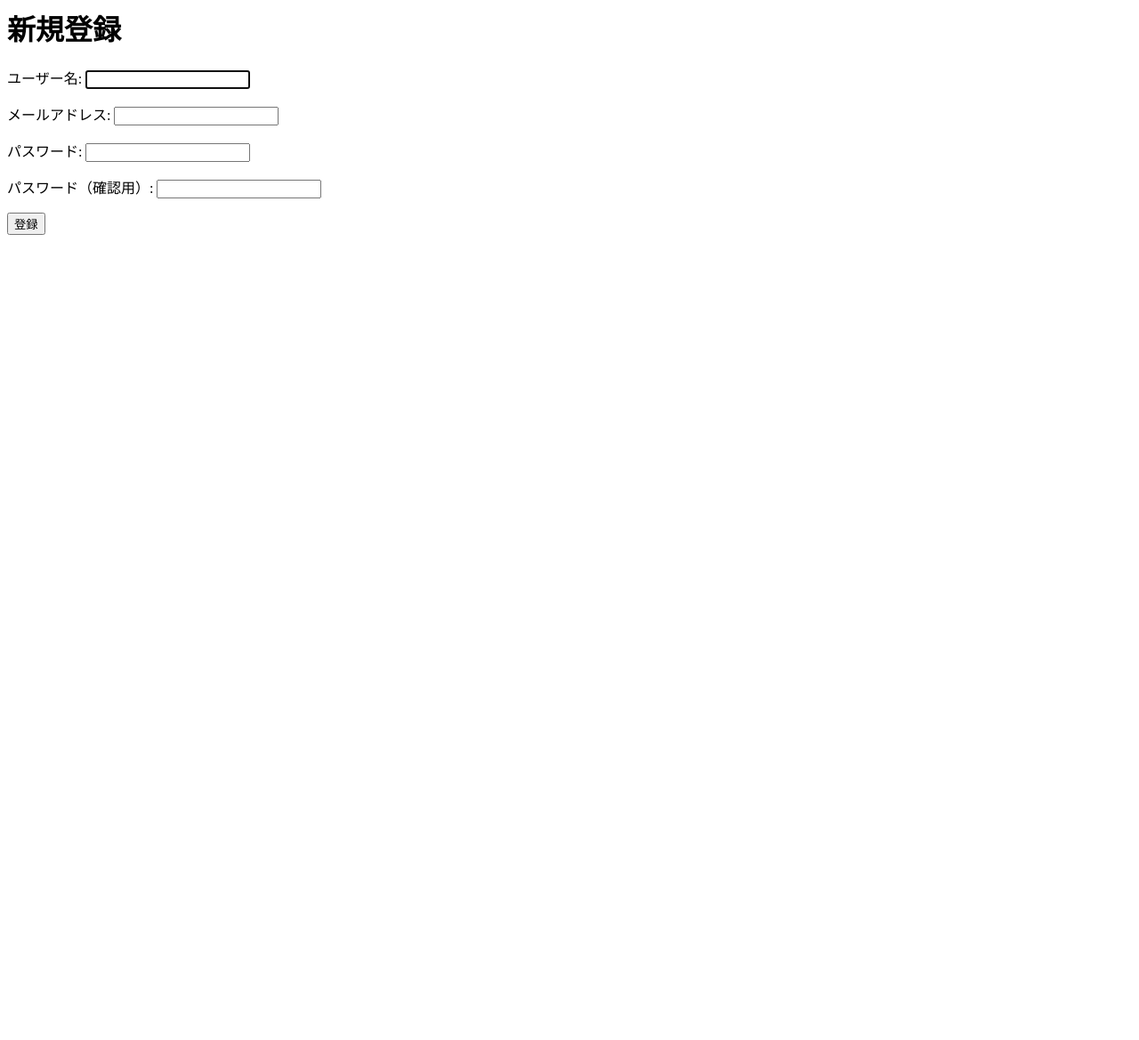
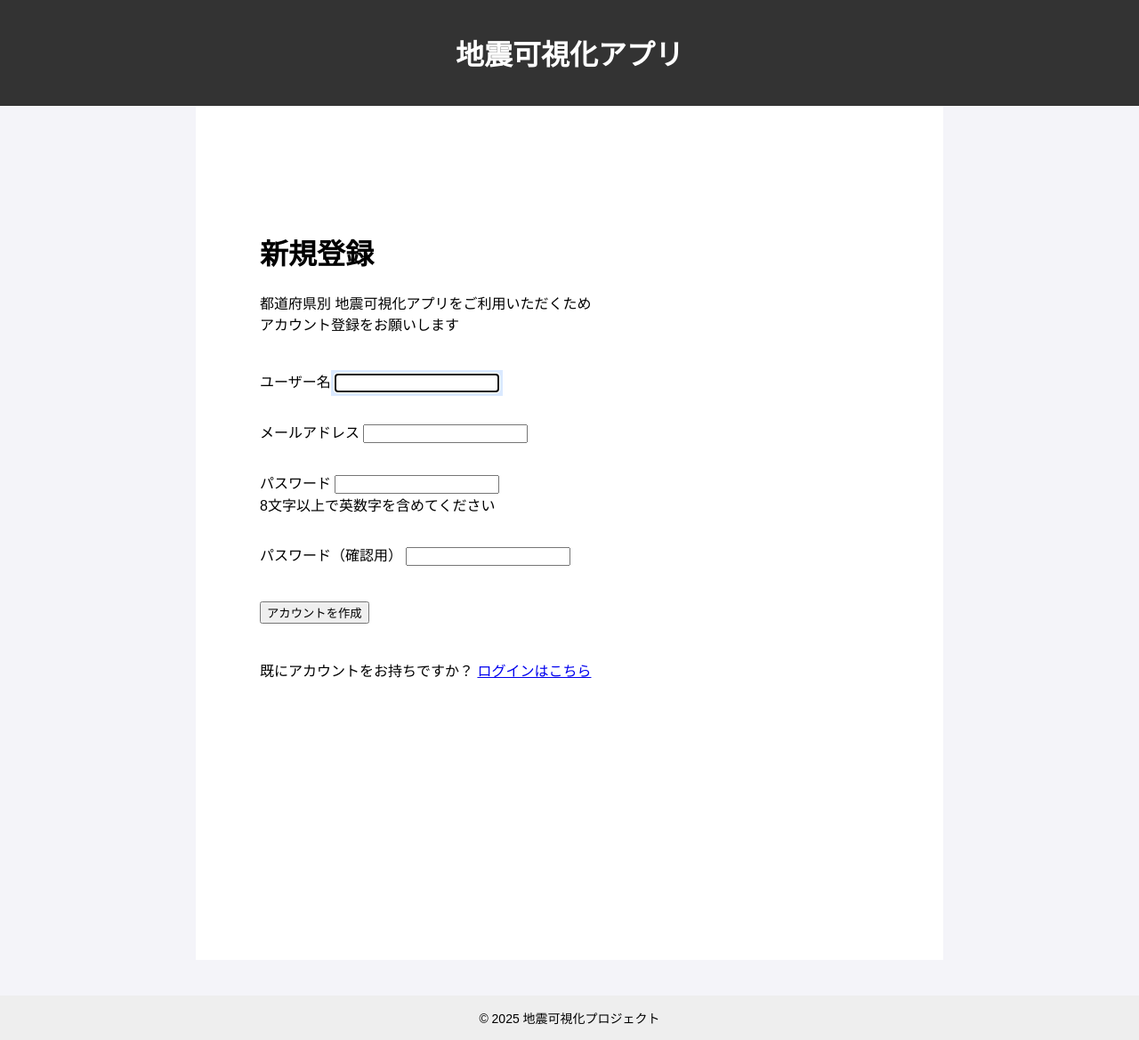
Before and after one commit to TechCat-Hello/quake_viz, a Django app: page /signup/ in a window 1280 px wide. Shown: the whole page at 89% size. Before the commit the page ends 264 px from the top, so only its background shows below. Run offline with Django 4.2, Linux system fonts and the light colour scheme; some libraries are stand-ins or nearby versions.

Commit message:
signup.htmlの装飾

```diff
--- a/quake/forms.py
+++ b/quake/forms.py
@@ -2,13 +2,22 @@ from django import forms
 from django.contrib.auth.forms import UserCreationForm
 from django.contrib.auth.models import User
 
-# ---- 新しいユーザー登録フォーム（メールアドレス付き） ----
 class CustomUserCreationForm(UserCreationForm):
-    email = forms.EmailField(required=True)
+    email = forms.EmailField(
+        required=True,
+        widget=forms.EmailInput(attrs={'class': 'form-control'})
+    )
 
     class Meta:
         model = User
         fields = ("username", "email", "password1", "password2")
+
+    def __init__(self, *args, **kwargs):
+        super().__init__(*args, **kwargs)
+        self.fields['username'].widget.attrs.update({'class': 'form-control'})
+        self.fields['password1'].widget.attrs.update({'class': 'form-control'})
+        self.fields['password2'].widget.attrs.update({'class': 'form-control'})
+
 
     def save(self, commit=True):
         user = super().save(commit=False)
@@ -17,7 +26,7 @@ class CustomUserCreationForm(UserCreationForm):
             user.save()
         return user
 
-# ---- 地震検索フォーム（既存のまま） ----
+# ---- 地震検索フォーム（余白強化） ----
 PREFECTURE_CHOICES = [
     ('', '全て'),
     ('北海道', '北海道'), ('青森県', '青森県'), ('岩手県', '岩手県'),
@@ -39,8 +48,24 @@ PREFECTURE_CHOICES = [
 ]
 
 class EarthquakeSearchForm(forms.Form):
-    start_year = forms.IntegerField(label='開始年', min_value=1900, max_value=2100)
-    end_year = forms.IntegerField(label='終了年', min_value=1900, max_value=2100)
+    start_year = forms.IntegerField(
+        label='開始年',
+        min_value=1900,
+        max_value=2100,
+        widget=forms.NumberInput(attrs={
+            'class': 'form-control mb-4',
+            'placeholder': '例: 2011'
+        })
+    )
+    end_year = forms.IntegerField(
+        label='終了年',
+        min_value=1900,
+        max_value=2100,
+        widget=forms.NumberInput(attrs={
+            'class': 'form-control mb-4',
+            'placeholder': '例: 2012'
+        })
+    )
 
     min_magnitude = forms.FloatField(
         label='最小マグニチュード',
@@ -49,7 +74,8 @@ class EarthquakeSearchForm(forms.Form):
             'min': '0.0',
             'max': '10.0',
             'step': '0.1',
-            'oninput': 'document.getElementById("min_mag_val").innerText = this.value;'
+            'oninput': 'document.getElementById("min_mag_val").innerText = this.value;',
+            'class': 'form-range mb-4'
         }),
         initial=3.0
     )
@@ -61,7 +87,8 @@ class EarthquakeSearchForm(forms.Form):
             'min': '0.0',
             'max': '10.0',
             'step': '0.1',
-            'oninput': 'document.getElementById("max_mag_val").innerText = this.value;'
+            'oninput': 'document.getElementById("max_mag_val").innerText = this.value;',
+            'class': 'form-range mb-4'
         }),
         initial=7.0
     )
@@ -69,5 +96,8 @@ class EarthquakeSearchForm(forms.Form):
     prefecture = forms.ChoiceField(
         choices=PREFECTURE_CHOICES,
         required=False,
-        label='都道府県'
+        label='都道府県',
+        widget=forms.Select(attrs={
+            'class': 'form-select mb-4'
+        })
     )
--- a/quake/templates/signup.html
+++ b/quake/templates/signup.html
@@ -1,31 +1,83 @@
-<h1>新規登録</h1>
+{% extends "base.html" %}
+{% load widget_tweaks %}
 
-<form method="post">
-  {% csrf_token %}
+{% block content %}
+<div class="container py-5">
+    <div class="row justify-content-center">
+        <div class="col-md-8 col-lg-6">
+            <div class="auth-card" style="padding: 2.5rem 2rem;">
+                <div class="text-center" style="margin-bottom: 2.5rem;">
+                    <h1 class="h3 mb-3 fw-bold">新規登録</h1>
+                    <p class="text-muted">
+                        都道府県別 地震可視化アプリをご利用いただくため<br>
+                        アカウント登録をお願いします
+                    </p>
+                </div>
+                <form method="post" novalidate>
+                    {% csrf_token %}
 
-  <p>
-    <label for="{{ form.username.id_for_label }}">ユーザー名:</label>
-    {{ form.username }}
-    {{ form.username.errors }}
-  </p>
+                    <div style="margin-bottom: 2rem;">
+                        <label for="{{ form.username.id_for_label }}" class="form-label">ユーザー名</label>
+                        {{ form.username|add_class:"form-control" }}
+                        {% for error in form.username.errors %}
+                            <div class="text-danger small mt-1">{{ error }}</div>
+                        {% endfor %}
+                    </div>
 
-  <p>
-    <label for="{{ form.email.id_for_label }}">メールアドレス:</label>
-    {{ form.email }}
-    {{ form.email.errors }}
-  </p>
+                    <div style="margin-bottom: 2rem;">
+                        <label for="{{ form.email.id_for_label }}" class="form-label">メールアドレス</label>
+                        {{ form.email|add_class:"form-control" }}
+                        {% for error in form.email.errors %}
+                            <div class="text-danger small mt-1">{{ error }}</div>
+                        {% endfor %}
+                    </div>
 
-  <p>
-    <label for="{{ form.password1.id_for_label }}">パスワード:</label>
-    {{ form.password1 }}
-    {{ form.password1.errors }}
-  </p>
+                    <div style="margin-bottom: 2rem;">
+                        <label for="{{ form.password1.id_for_label }}" class="form-label">パスワード</label>
+                        {{ form.password1|add_class:"form-control" }}
+                        <div class="form-text">8文字以上で英数字を含めてください</div>
+                        {% for error in form.password1.errors %}
+                            <div class="text-danger small mt-1">{{ error }}</div>
+                        {% endfor %}
+                    </div>
 
-  <p>
-    <label for="{{ form.password2.id_for_label }}">パスワード（確認用）:</label>
-    {{ form.password2 }}
-    {{ form.password2.errors }}
-  </p>
+                    <div style="margin-bottom: 2.5rem;">
+                        <label for="{{ form.password2.id_for_label }}" class="form-label">パスワード（確認用）</label>
+                        {{ form.password2|add_class:"form-control" }}
+                        {% for error in form.password2.errors %}
+                            <div class="text-danger small mt-1">{{ error }}</div>
+                        {% endfor %}
+                    </div>
 
-  <button type="submit">登録</button>
-</form>
+                    <div class="d-grid gap-2" style="margin-top: 2.5rem;">
+                        <button class="btn btn-primary btn-lg" type="submit">
+                            アカウントを作成
+                        </button>
+                    </div>
+                </form>
+                <div class="text-center" style="margin-top: 2.5rem;">
+                    <p class="text-muted">既にアカウントをお持ちですか？
+                        <a href="{% url 'login' %}" class="text-decoration-none">ログインはこちら</a>
+                    </p>
+                </div>
+            </div>
+        </div>
+    </div>
+</div>
+
+<style>
+.auth-card {
+    background: none;
+    border: none;
+    box-shadow: none;
+    border-radius: 0;
+}
+.form-control:focus {
+    border-color: #0d6efd;
+    box-shadow: 0 0 0 0.25rem rgba(13, 110, 253, 0.15);
+}
+.text-danger.small {
+    font-size: 0.875em;
+}
+</style>
+{% endblock %}
```
